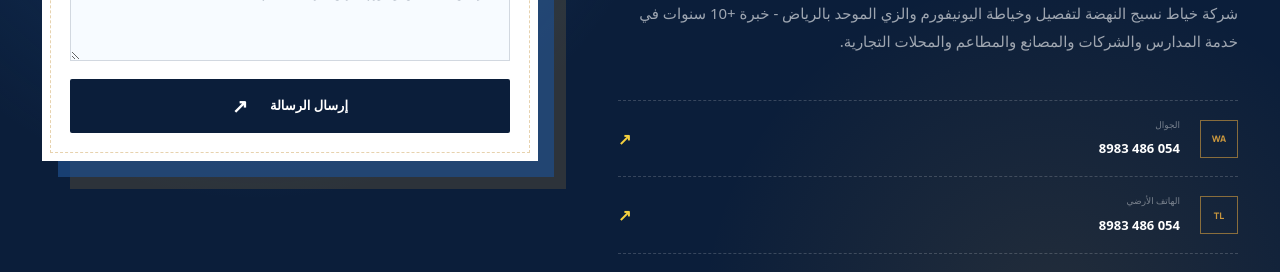
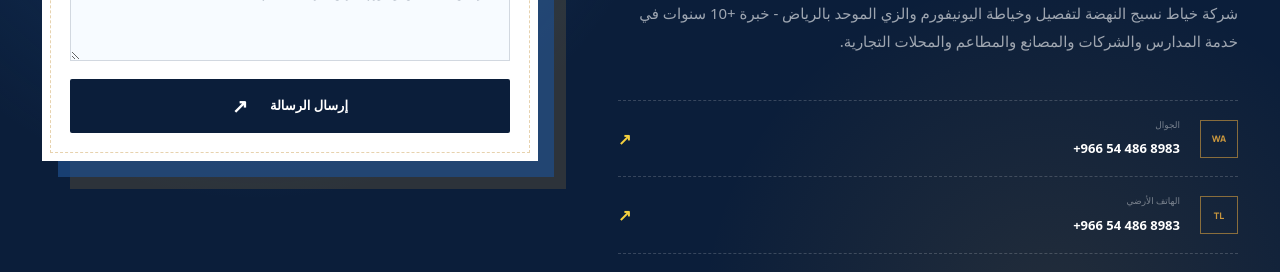
Before and after one commit to aslaan19/radwan-landing-page, a Next.js app: page / in a window 1280 px wide. Shown: the part 4432-4704 px from the top of the page. Built offline with nearby package versions, Linux system fonts and the light colour scheme; a web font is replaced by a local one.

Commit message:
Fix contact number RTL display

```diff
--- a/app/components/ContactSection.tsx
+++ b/app/components/ContactSection.tsx
@@ -28,8 +28,8 @@ export default function ContactSection({ lang }: { lang: Lang }) {
           <p>{c.description}</p>
 
           <div className="contact-links">
-            <a href={whatsappLink(lang)} target="_blank" rel="noopener noreferrer"><span>WA</span><div><small>{c.methods.mobileLabel}</small><strong>{WHATSAPP_NUMBER_DISPLAY.replace(/(\d{3})(\d{3})(\d{4})/, "$1 $2 $3")}</strong></div><b>↗︎</b></a>
-            <a href={`tel:${WHATSAPP_NUMBER_E164}`}><span>TL</span><div><small>{c.methods.landlineLabel}</small><strong>{WHATSAPP_NUMBER_DISPLAY.replace(/(\d{3})(\d{3})(\d{4})/, "$1 $2 $3")}</strong></div><b>↗︎</b></a>
+            <a href={whatsappLink(lang)} target="_blank" rel="noopener noreferrer"><span>WA</span><div><small>{c.methods.mobileLabel}</small><strong dir="ltr">{WHATSAPP_NUMBER_DISPLAY}</strong></div><b>↗︎</b></a>
+            <a href={`tel:${WHATSAPP_NUMBER_E164}`}><span>TL</span><div><small>{c.methods.landlineLabel}</small><strong dir="ltr">{WHATSAPP_NUMBER_DISPLAY}</strong></div><b>↗︎</b></a>
             <a href="mailto:Nasejalnahdat@gmail.com"><span>EM</span><div><small>{c.methods.emailLabel}</small><strong>Nasejalnahdat@gmail.com</strong></div><b>↗︎</b></a>
           </div>
         </div>
--- a/app/en/page.tsx
+++ b/app/en/page.tsx
@@ -216,7 +216,7 @@ const faqJsonLd = {
       name: "How can I contact you to order uniforms?",
       acceptedAnswer: {
         "@type": "Answer",
-        text: "You can reach us via WhatsApp or mobile at +966544868983, or email Nasejalnahdat@gmail.com.",
+        text: "You can reach us via WhatsApp or mobile at +966 54 486 8983, or email Nasejalnahdat@gmail.com.",
       },
     },
   ],
--- a/app/lib/i18n.ts
+++ b/app/lib/i18n.ts
@@ -19,11 +19,11 @@ export function getLangPath(lang: Lang): string {
 }
 
 /* ───────── WhatsApp business number ─────────
- * Display value: 0544868983
+ * Display value: +966 54 486 8983
  * E.164:         +966544868983
  * wa.me path:    966544868983  (no leading +, no leading 0)
  */
-export const WHATSAPP_NUMBER_DISPLAY = "0544868983";
+export const WHATSAPP_NUMBER_DISPLAY = "+966 54 486 8983";
 export const WHATSAPP_NUMBER_E164 = "+966544868983";
 export const WHATSAPP_NUMBER_WA = "966544868983";
 
--- a/app/page.tsx
+++ b/app/page.tsx
@@ -218,7 +218,7 @@ const faqJsonLd = {
       name: "كيف يمكنني التواصل لطلب يونيفورم؟",
       acceptedAnswer: {
         "@type": "Answer",
-        text: "يمكنك التواصل عبر الواتساب أو الجوال على 0544868983، أو عبر البريد الإلكتروني Nasejalnahdat@gmail.com.",
+        text: "يمكنك التواصل عبر الواتساب أو الجوال على +966 54 486 8983، أو عبر البريد الإلكتروني Nasejalnahdat@gmail.com.",
       },
     },
   ],
```
